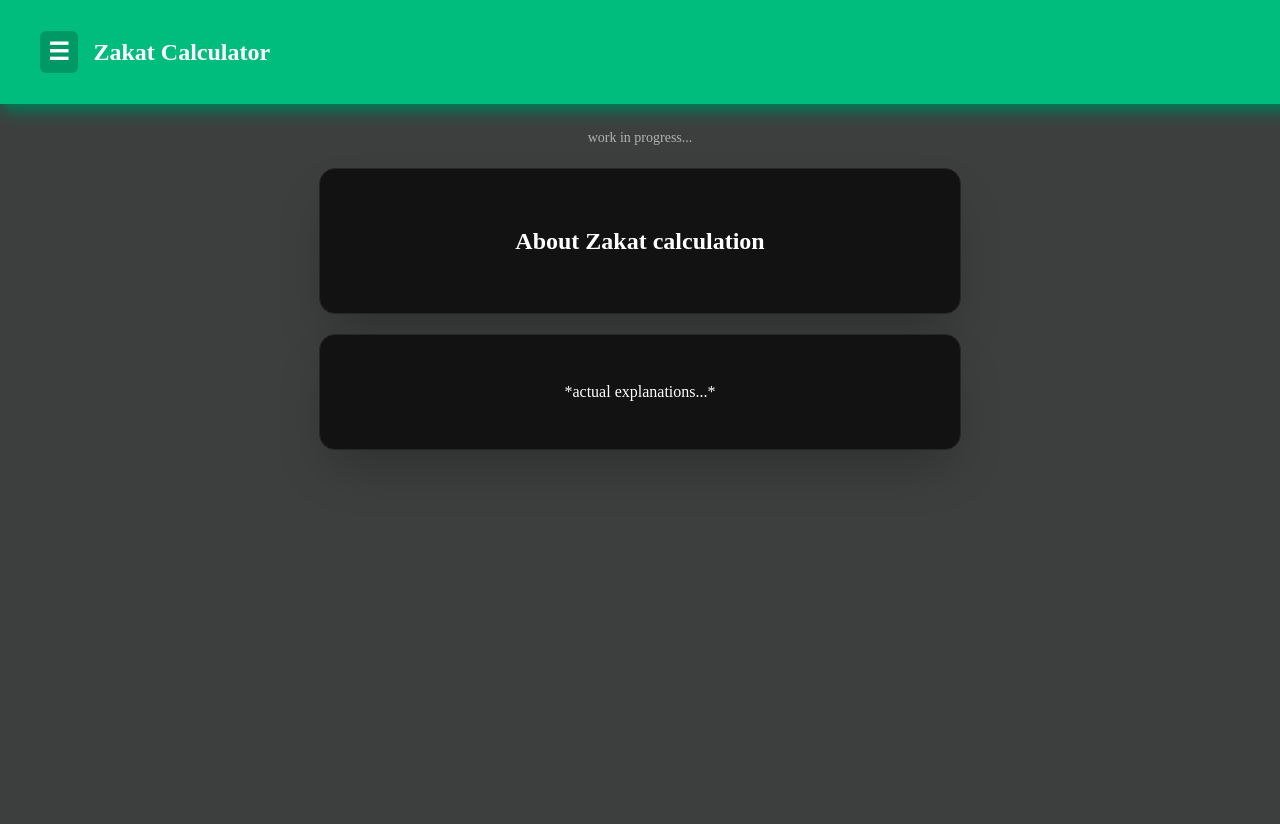
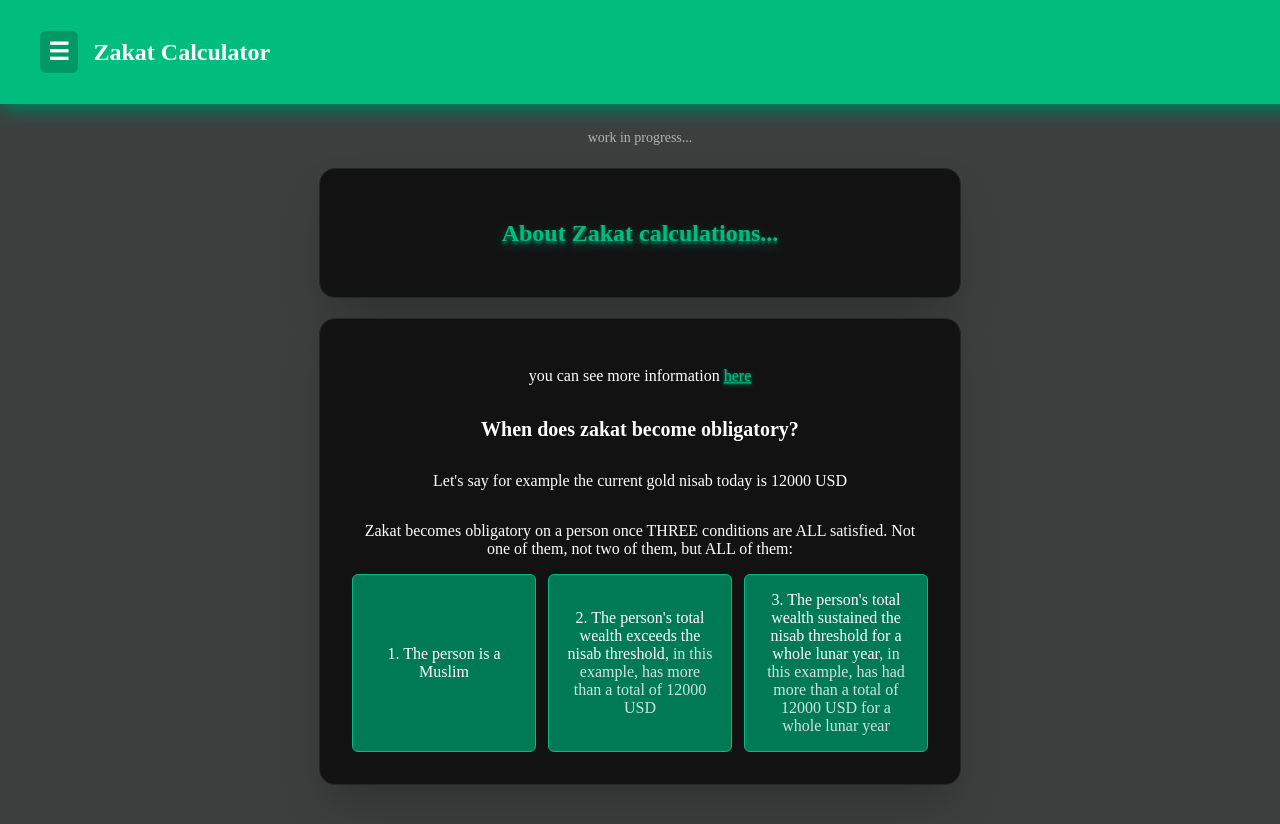
Before and after one commit to AimraneHD/zakat-calculator, a Next.js app: page /about in a window 1280 px wide. Built offline with nearby package versions, Linux system fonts and the light colour scheme.

Commit message:
feat: enhance About page with additional Zakat information and external link

```diff
--- a/src/app/about/page.tsx
+++ b/src/app/about/page.tsx
@@ -1,4 +1,6 @@
 "use client";
+
+import Link from "next/link";
 
 // apparently this abomination of a gibberish removes the spinners...
 const remove_arrow_spinners = "[&::-webkit-inner-spin-button]:appearance-none [&::-webkit-outer-spin-button]:appearance-none [-moz-appearance:textfield]";
@@ -24,14 +26,26 @@ export default function AboutPage() {
         work in progress...
       </label>
       <div className={`${premium_div_2}`}>
-        <h3 className="text-2xl">
-          About Zakat calculation
-        </h3>
+        <h1 className="text-2xl text-emerald-500 text-shadow-lg text-shadow-emerald-800">
+          About Zakat calculations...
+        </h1>
       </div>
       <div className={`${premium_div_2}`}>
-        <p className="text-center">
-          *actual explanations...*
+        <p>
+          you can see more information <Link target="_blank" rel="noopener noreferrer" className="text-emerald-500 text-shadow-md text-shadow-emerald-700" href="https://cdn.zakat.org/wp-content/uploads/zakat-book-1.pdf">
+            here
+          </Link>
         </p>
+        <h1 className="text-xl">When does zakat become obligatory?</h1>
+        <p>
+          Let's say for example the current gold nisab today is 12000 USD
+        </p>
+        <p>Zakat becomes obligatory on a person once THREE conditions are ALL satisfied. Not one of them, not two of them, but ALL of them:</p>
+        <div className="flex flex-col md:flex-row md:w-full gap-3">
+          <div className="md:w-1/3 md:content-center bg-emerald-700 p-4 rounded-md border border-emerald-500">1. The person is a Muslim</div>
+          <div className="md:w-1/3 md:content-center bg-emerald-700 p-4 rounded-md border border-emerald-500">2. The person's total wealth exceeds the nisab threshold<span className="text-white/80">, in this example, has more than a total of 12000 USD</span></div>
+          <div className="md:w-1/3 md:content-center bg-emerald-700 p-4 rounded-md border border-emerald-500">3. The person's total wealth sustained the nisab threshold for a whole lunar year<span className="text-white/80">, in this example, has had more than a total of 12000 USD for a whole lunar year</span></div>
+        </div>
       </div>
     </main>
   );
```
